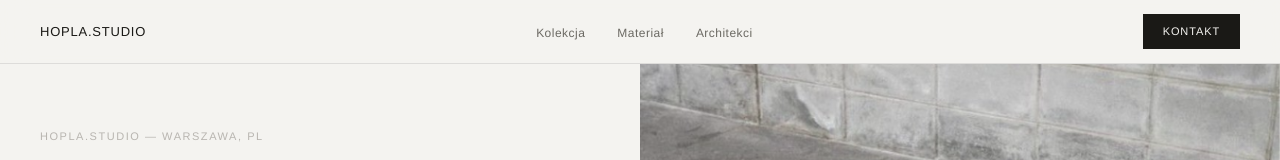
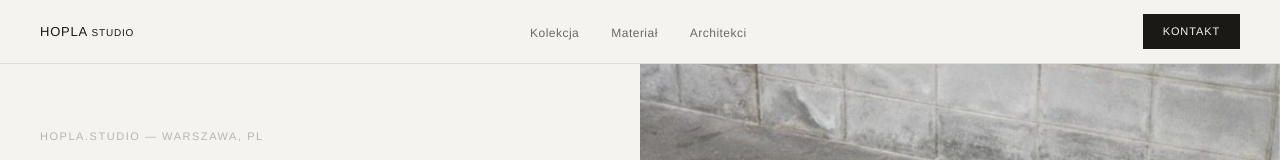
Before and after one commit to lucek93/hopla, a Next.js app: page / in a window 1280 px wide. Shown: the top 160 px of the page. Built offline with nearby package versions, Linux system fonts and the light colour scheme; a web font is replaced by a local one.

Commit message:
feat: hopla

```diff
--- a/src/app/page.tsx
+++ b/src/app/page.tsx
@@ -206,7 +206,7 @@ export default function Home() {
           href='#'
           className='text-[13px] font-medium tracking-[0.06em] uppercase text-[#1a1916] no-underline'
         >
-          Hopla.studio
+          Hopla<span className='text-[10px] font-normal'> studio</span>
         </a>
         <ul className='flex gap-8 list-none max-[900px]:hidden'>
           {[
```
